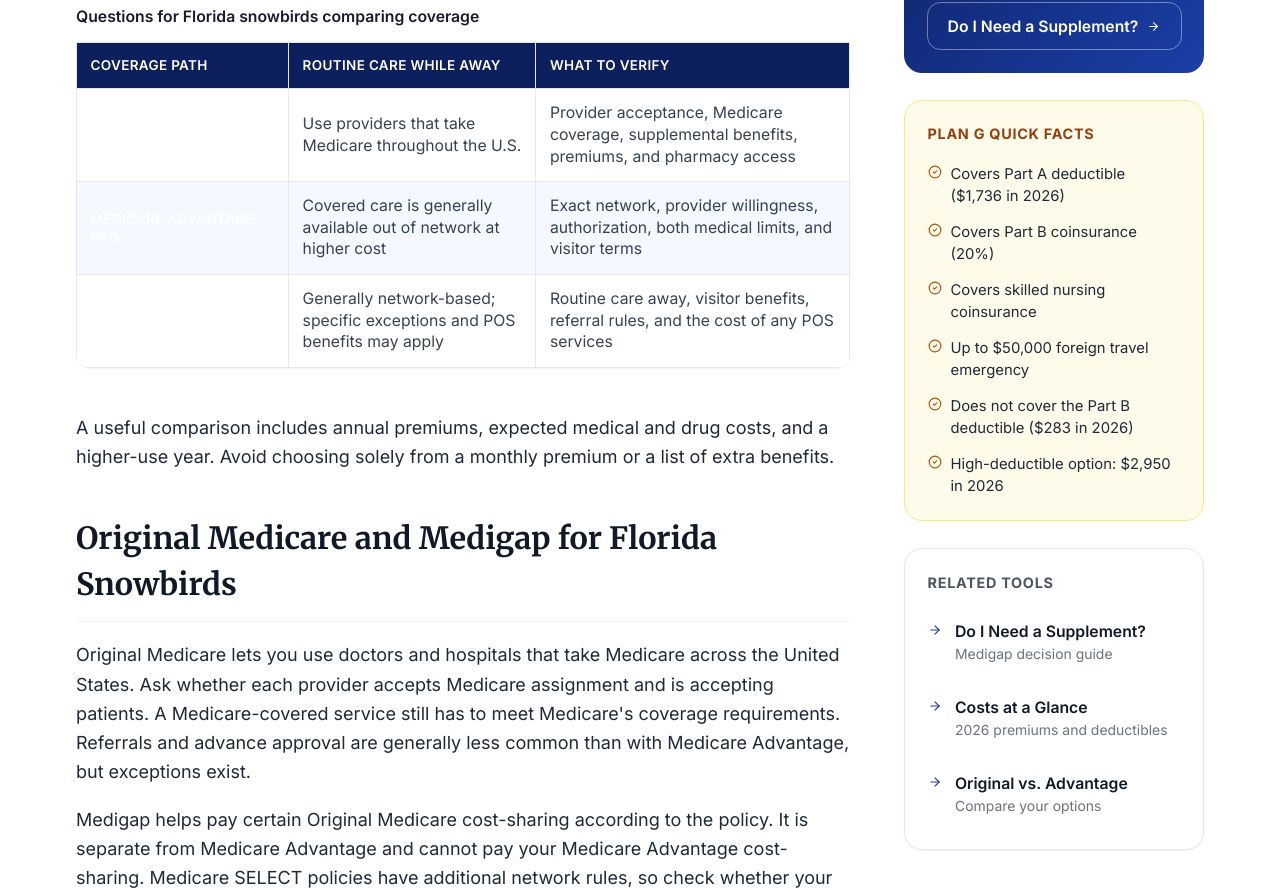
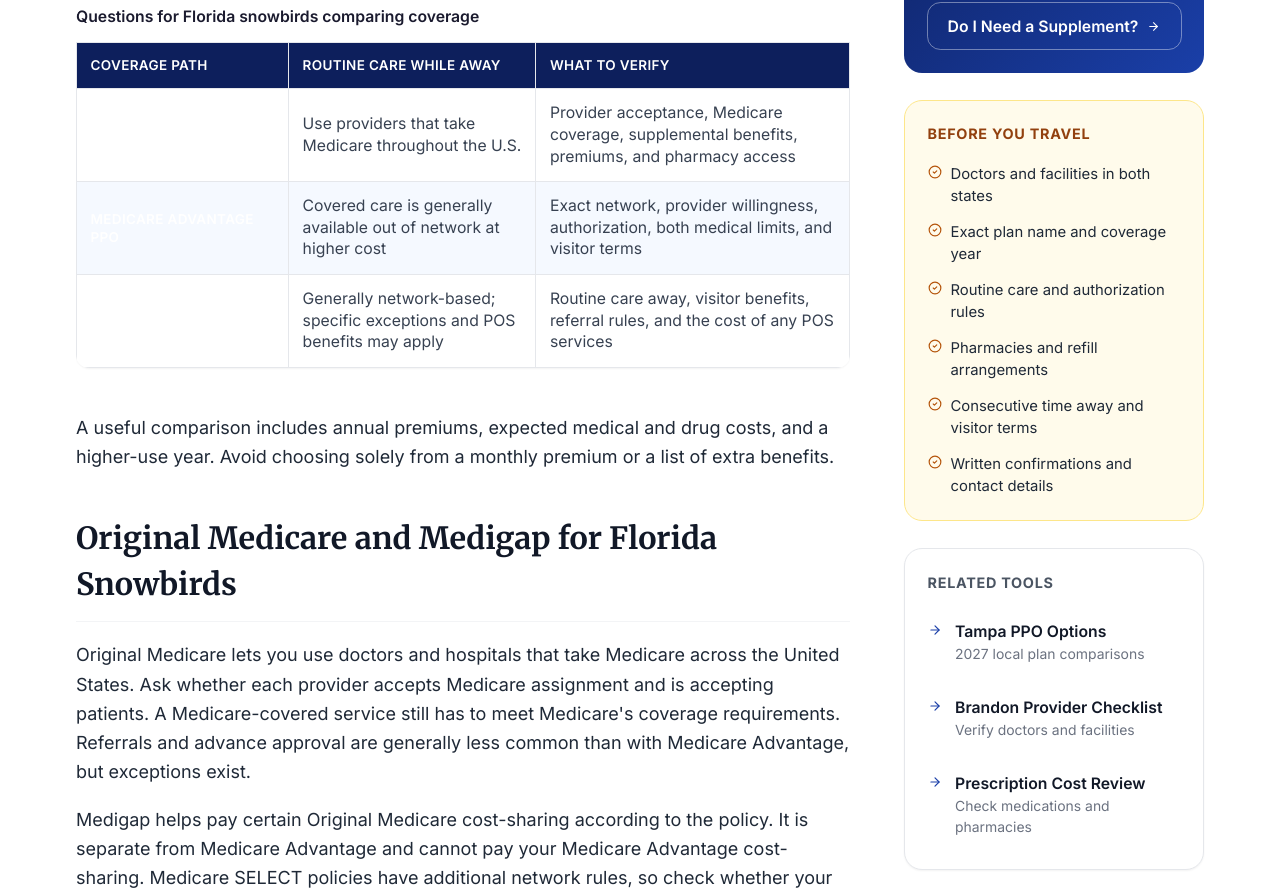
Before and after one commit to stylus1274/medicare-info-pro, a Next.js app: page /best-medicare-plans-for-snowbirds-in-florida in a window 1280 px wide. Shown: the part 1816-2706 px from the top of the page. Built offline with nearby package versions, Linux system fonts and the light colour scheme.

Commit message:
Use snowbird travel checklist and local resources in article sidebar

```diff
--- a/app/best-medicare-plans-for-snowbirds-in-florida/page.tsx
+++ b/app/best-medicare-plans-for-snowbirds-in-florida/page.tsx
@@ -160,6 +160,15 @@ const POST: ComponentProps<typeof BlogPostClient>["post"] = {
       "category": "Enrollment"
     }
   ],
+  "sidebarFacts": {
+    "heading": "Before You Travel",
+    "items": ["Doctors and facilities in both states", "Exact plan name and coverage year", "Routine care and authorization rules", "Pharmacies and refill arrangements", "Consecutive time away and visitor terms", "Written confirmations and contact details"]
+  },
+  "sidebarTools": [
+    {"label": "Tampa PPO Options", "href": "/medicare-ppo-plans-in-tampa/", "desc": "2027 local plan comparisons"},
+    {"label": "Brandon Provider Checklist", "href": "/check-medicare-doctor-hospital-networks-brandon-fl/", "desc": "Verify doctors and facilities"},
+    {"label": "Prescription Cost Review", "href": "/compare-medicare-prescription-costs-brandon/", "desc": "Check medications and pharmacies"}
+  ],
   "serviceAreas": [
     "Brandon",
     "Tampa",
```
